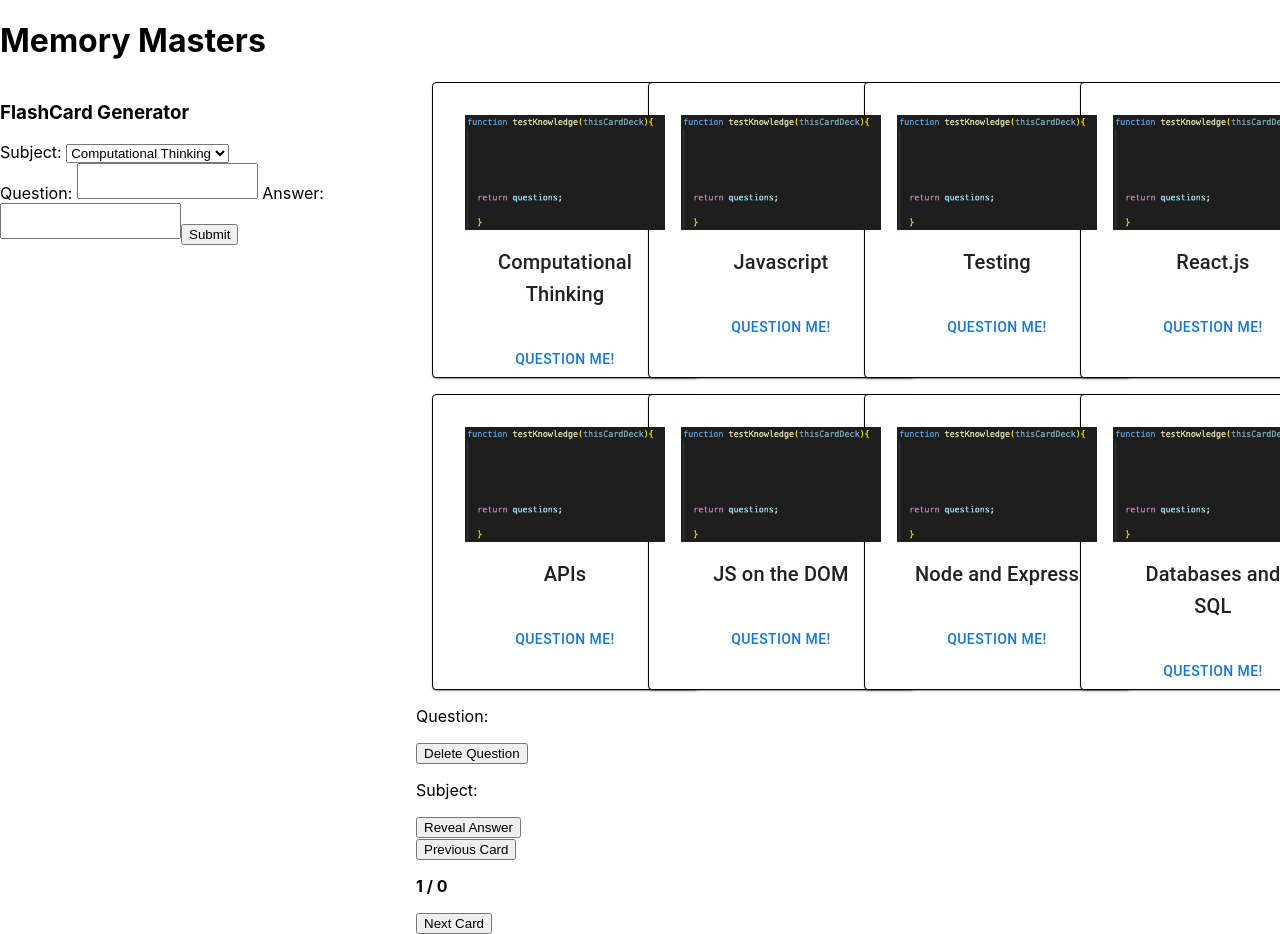
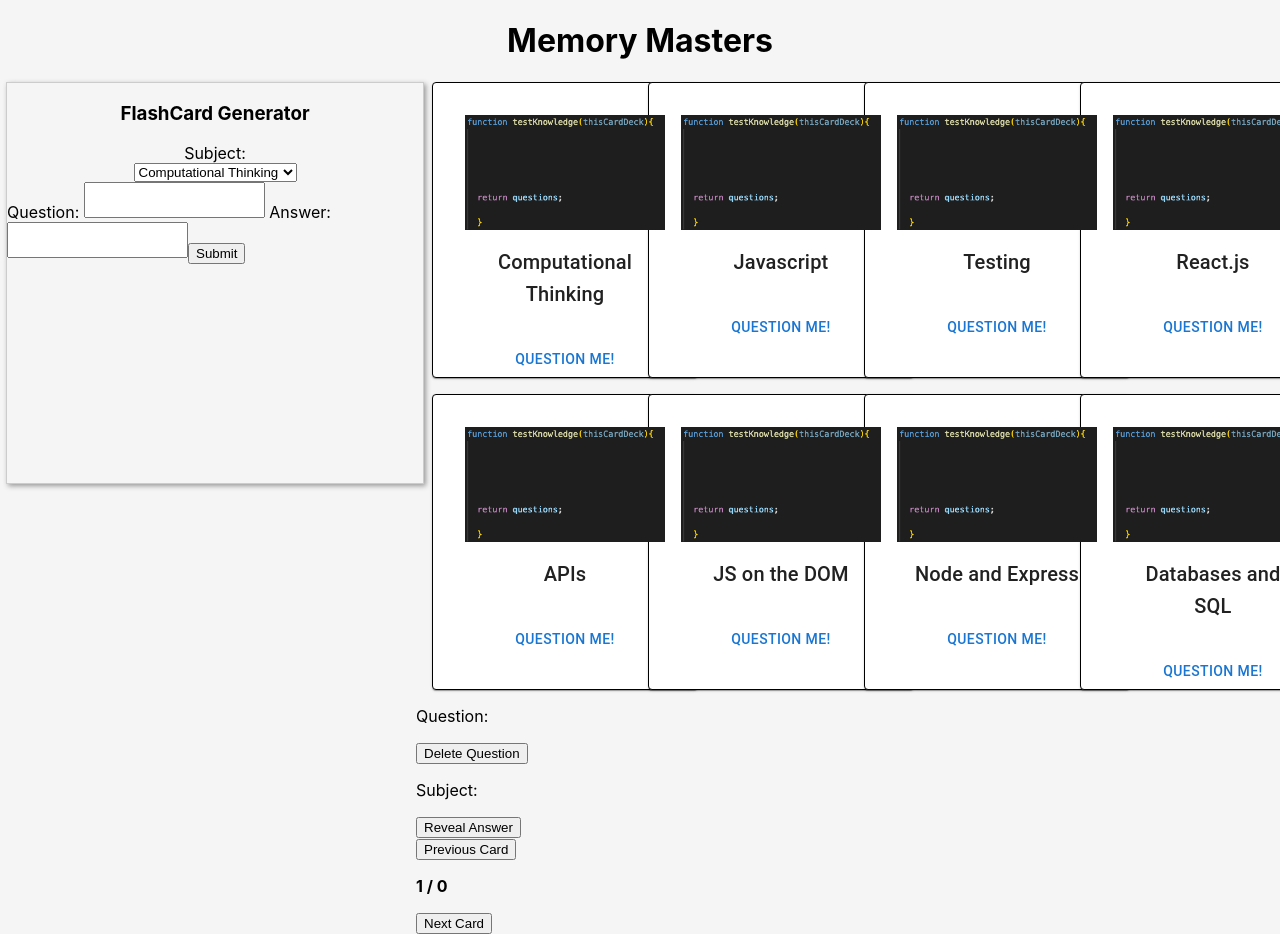
Before and after one commit to SchoolOfCode/bc14_w7_project-frontend-agile-avengers-room-2, a React (Create React App) app in the folder memory-master/: page / in a window 1280 px wide. Shown: the top 934 px of the page. Built offline with nearby package versions, Linux system fonts and the light colour scheme.

Commit message:
styling in progress

```diff
--- a/memory-master/src/Components/App/App.css
+++ b/memory-master/src/Components/App/App.css
@@ -2,16 +2,6 @@
   text-align: center;
 }
 
-.App-logo {
-  height: 40vmin;
-  pointer-events: none;
-}
-
-@media (prefers-reduced-motion: no-preference) {
-  .App-logo {
-    animation: App-logo-spin infinite 20s linear;
-  }
-}
 
 .App-header {
   background-color: #282c34;
@@ -24,15 +14,51 @@
   color: white;
 }
 
-.App-link {
-  color: #61dafb;
+.main{
+  display: flex;
+  flex-direction: row;
+  justify-content: center;
+  align-items: center;
+  flex-wrap: wrap;
+  background-color : whitesmoke;
 }
 
-@keyframes App-logo-spin {
-  from {
-    transform: rotate(0deg);
-  }
-  to {
-    transform: rotate(360deg);
-  }
+.Form-div {
+  display: flex;
+  flex-direction: column;
+  align-items: center;
+  margin: 0px;
+  border: 1px solid #ccc;
+  box-shadow: 2px 2px 5px #999;
+  height: 400px;
+  vertical-align: top;
+  width: 100%;
+  margin-left: 6px;
 }
+
+.Question-div {
+  display: flex;
+  flex-direction: column;
+  align-items: center;
+  margin: 10px;
+  border: 1px solid #ccc;
+  box-shadow: 2px 2px 5px #999;
+  height: 400px;
+  vertical-align: top;
+}
+
+.Question-Card-div {
+  border: #282c34;
+  border-radius: 30%;
+
+}
+.Answer-div {
+  display: flex;
+  flex-direction: column;
+  align-items: center;
+  margin: 10px;
+  border: 1px solid #ccc;
+  box-shadow: 2px 2px 5px #999;
+  height: 400px;
+  vertical-align: top;
+}
--- a/memory-master/src/Components/App/App.js
+++ b/memory-master/src/Components/App/App.js
@@ -163,7 +163,7 @@
   }
 
   return (
-    <main>
+    <main className="main">
       <h1>Memory Masters</h1>
       <Grid container spacing={2}>
         <Grid item xs={12} md={4}>
```
